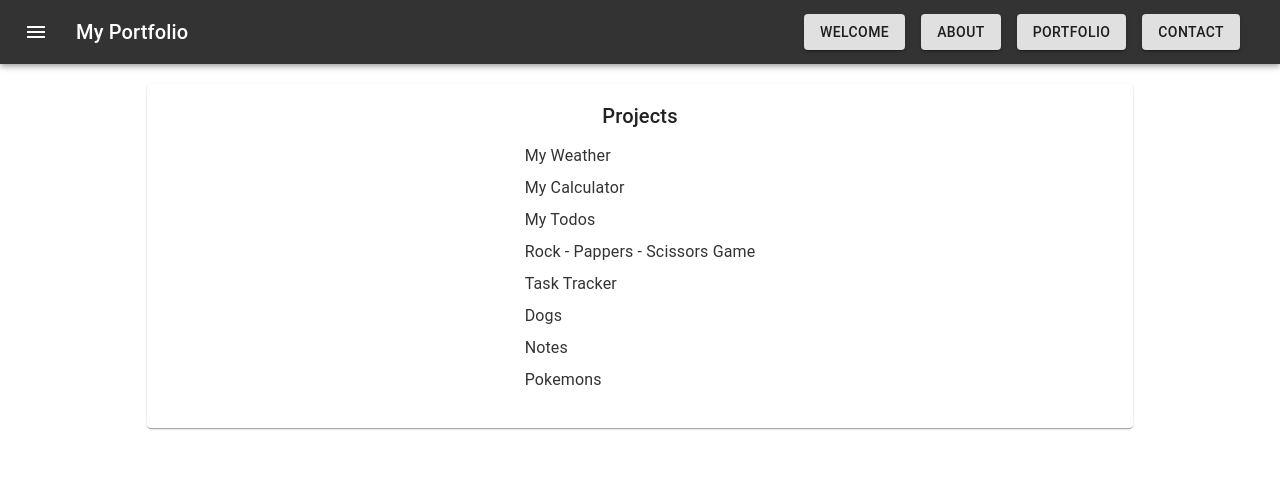
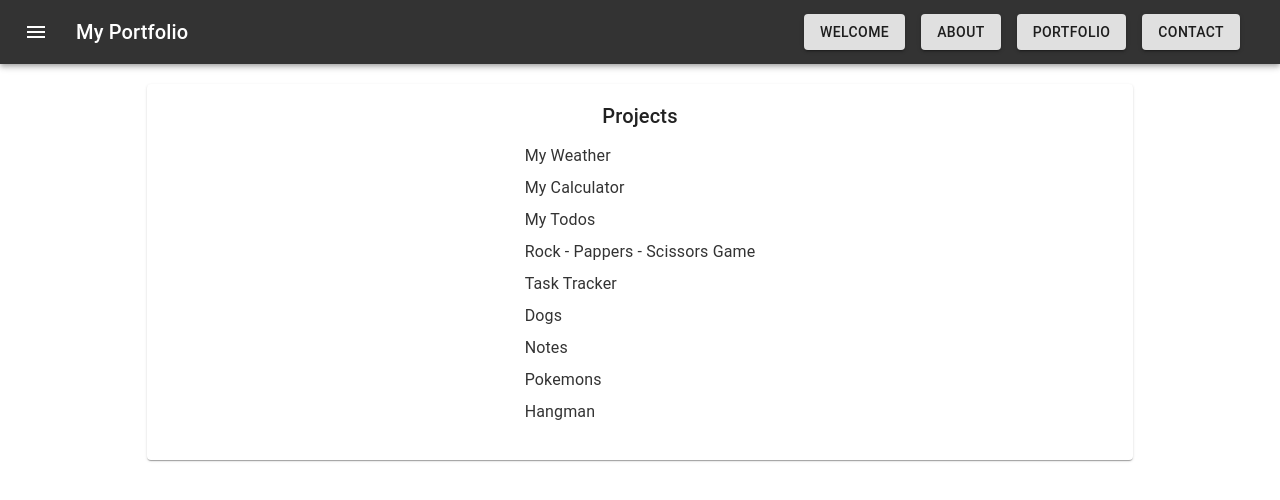
Before and after one commit to jlameiro87/portfolio, a React (Create React App) app: page /portfolio in a window 1280 px wide. Shown: the top 500 px of the page. Built offline with nearby package versions, Linux system fonts and the light colour scheme.

Commit message:
Adding hangman

```diff
--- a/src/components/Portfolio.js
+++ b/src/components/Portfolio.js
@@ -58,6 +58,11 @@ const Portfolio = () => {
       id: 8,
       text: 'Pokemons',
       url: 'https://jlameiro-react-pokemons.netlify.app/'
+    },
+    {
+      id: 9,
+      text: 'Hangman',
+      url: 'https://jlameiro-react-hangman.netlify.app/'
     }
   ]
 
```
